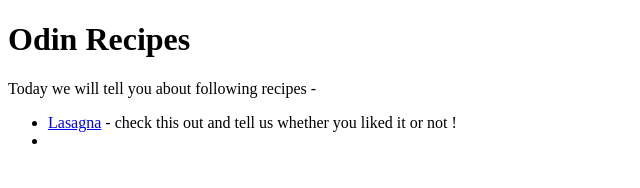
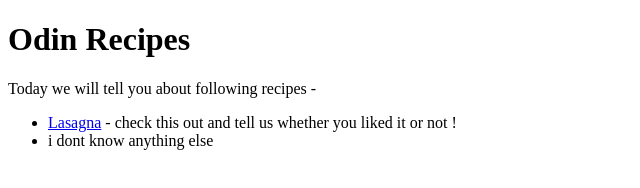
Before and after one commit to naveendabas046/odin-recipes, a plain HTML site: page index.html in a window 1280 px wide. Shown: the whole page, without its empty margins (0-640 px from the left). Drawn offline with Linux system fonts and the light colour scheme.

Commit message:
add one more dish
no i dont know any other dish

```diff
--- a/index.html
+++ b/index.html
@@ -11,7 +11,7 @@
             <li><a href="recipes/lasagna.html">Lasagna</a> - check this out
                 and tell us whether you liked it or not !
             </li>
-            <li></li>
+            <li>i dont know anything else</li>
         </ul>
     </body>
 </html>
```
